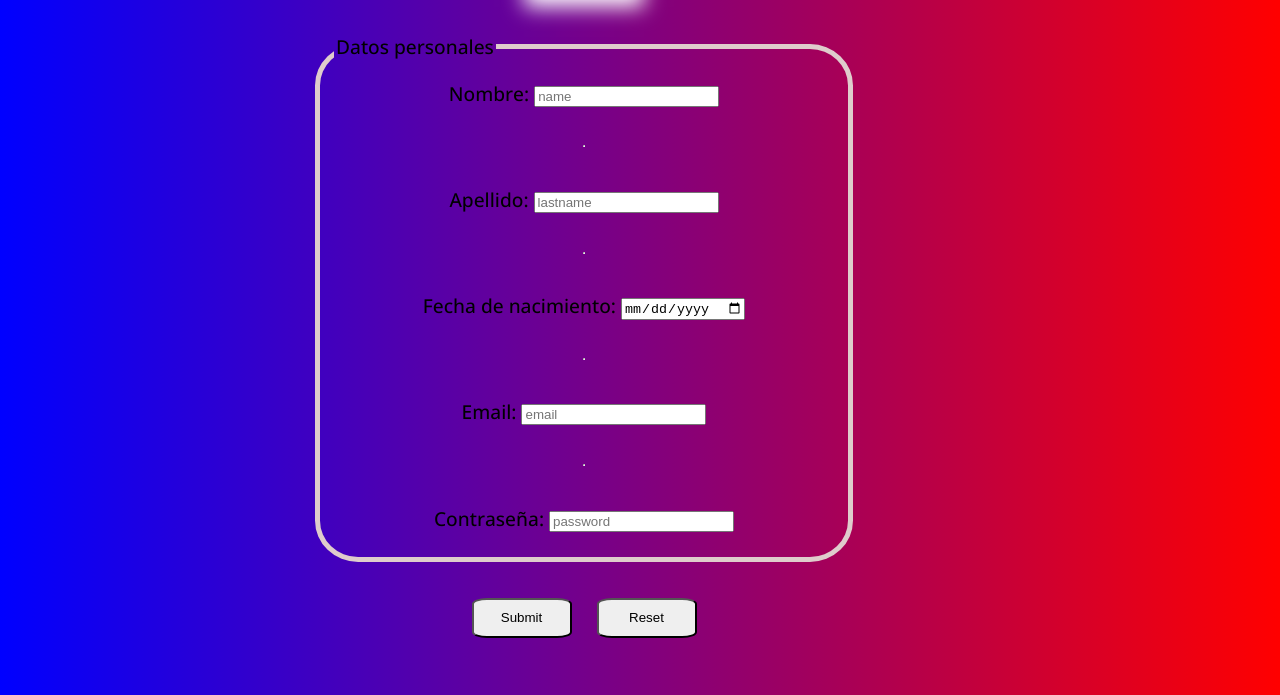
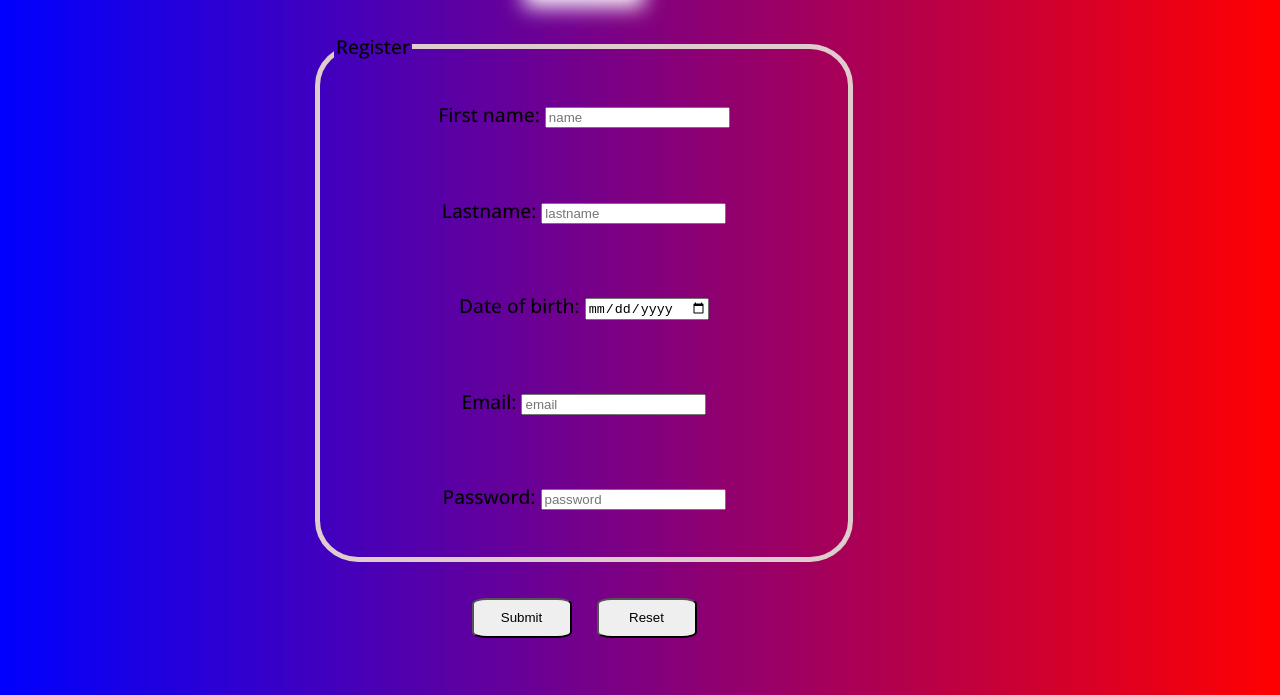
Before and after one commit to Pzjg2005/form-project, a website: page src/index.html in a window 1280 px wide. Shown: the part 105-800 px from the top of the page. Drawn offline with nearby package versions, Linux system fonts and the light colour scheme; files whose address does not match are found by name.

Commit message:
Form layout error solution

```diff
--- a/src/index.html
+++ b/src/index.html
@@ -9,31 +9,31 @@
 </head>
 
 <body>
-    <header class="box-title">
+    <div class="box-title">
         <h1 class="title">Form</h1>
-    </header>
+    </div>
     <br><br>
     <form action="/send/" method="post" name="register">
-        <fieldset class="container-form">
-            <legend>Datos personales</legend>
-            <label for="name">Nombre:
-                <input type="text" name="user-name" placeholder="name" required>
+        <fieldset class="container-form" id="form">
+            <legend>Register</legend>
+            <label for="firstname">First name:
+                <input autocomplete="name" type="text" id="firstname" name="user-name" placeholder="name" required>
             </label>
-            <hr>
-            <label for="lastname">Apellido:
-                <input type="text" name="user-lastname" placeholder="lastname" required>
+
+            <label for="lastname">Lastname:
+                <input autocomplete="lastname" type="text" id="lastname" name="user-lastname" placeholder="lastname" required>
             </label>
-            <hr>
-            <label for="datebirth">Fecha de nacimiento:
-                <input type="date" name="user-datebirth" required>
+
+            <label for="datebirth">Date of birth:
+                <input type="date" id="datebirth" name="user-datebirth" required>
             </label>
-            <hr>
+
             <label for="email">Email:
-                <input type="email" placeholder="email" required>
+                <input autocomplete="email" type="email" id="email" placeholder="email" required>
             </label>
-            <hr>
-            <label for="password">Contraseña:
-                <input type="password" placeholder="password" required>
+
+            <label for="password">Password:
+                <input autocomplete="password" type="password" id="password" placeholder="password" required>
             </label>
         </fieldset>
 
```
